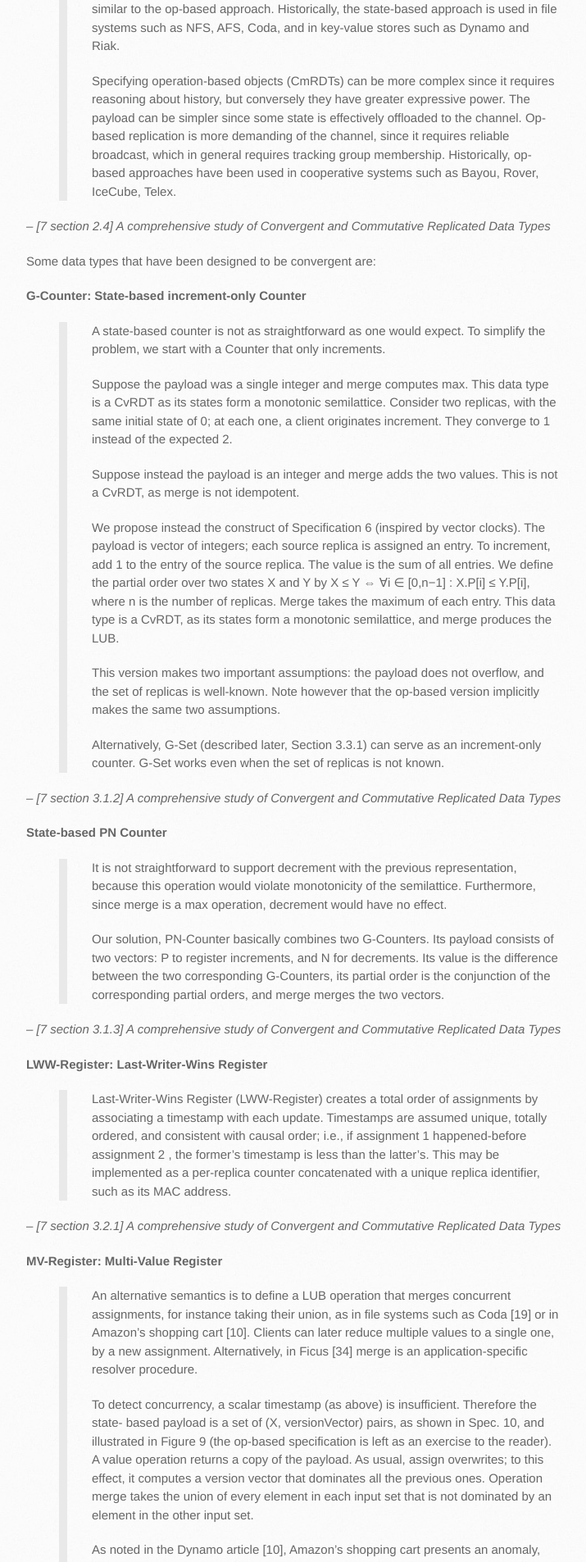
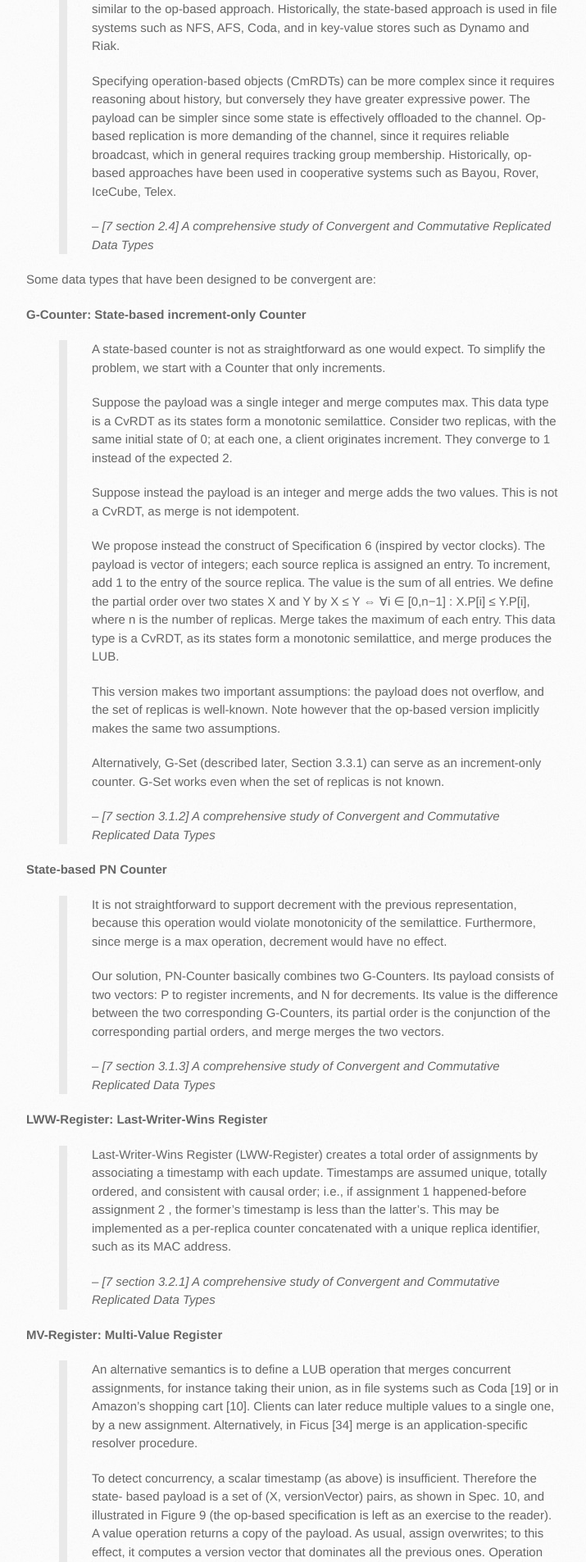
Before and after one commit to simongui/simongui.github.io, a Jekyll site: the page built from distributed-systems/crdt.md, in a window 1280 px wide. Shown: the part 670-2576 px from the top of the page at 82% size, without its empty margins (138-853 px from the left). Built offline with Jekyll 4.4.1, drawn with Linux system fonts in a browser that asks for light colours.

Commit message:
no message

```diff
--- a/distributed-systems/crdt.md
+++ b/distributed-systems/crdt.md
@@ -14,8 +14,8 @@ There are 2 types of CRDT's. State-based (CvRDT) and operation-based (CmRDT).
 > State-based mechanisms (CvRDTs) are simple to reason about, since all necessary information is captured by the state. They require weak channel assumptions, allowing for unknown numbers of replicas. However, sending state may be inefficient for large objects; this can be tackled by shipping deltas, but this requires mechanisms similar to the op-based approach. Historically, the state-based approach is used in file systems such as NFS, AFS, Coda, and in key-value stores such as Dynamo and Riak.
 >
 > Specifying operation-based objects (CmRDTs) can be more complex since it requires reasoning about history, but conversely they have greater expressive power. The payload can be simpler since some state is effectively offloaded to the channel. Op-based replication is more demanding of the channel, since it requires reliable broadcast, which in general requires tracking group membership. Historically, op-based approaches have been used in cooperative systems such as Bayou, Rover, IceCube, Telex.
-
--- <cite>[7 section 2.4] A comprehensive study of Convergent and Commutative Replicated Data Types</cite>
+>
+> -- <cite>[7 section 2.4] A comprehensive study of Convergent and Commutative Replicated Data Types</cite>
 
 Some data types that have been designed to be convergent are:
 
@@ -32,22 +32,22 @@ Some data types that have been designed to be convergent are:
 > This version makes two important assumptions: the payload does not overflow, and the set of replicas is well-known. Note however that the op-based version implicitly makes the same two assumptions.
 >
 > Alternatively, G-Set (described later, Section 3.3.1) can serve as an increment-only counter. G-Set works even when the set of replicas is not known.
-
--- <cite>[7 section 3.1.2] A comprehensive study of Convergent and Commutative Replicated Data Types</cite>
+>
+> -- <cite>[7 section 3.1.2] A comprehensive study of Convergent and Commutative Replicated Data Types</cite>
 
 **State-based PN Counter**
 
 > It is not straightforward to support decrement with the previous representation, because this operation would violate monotonicity of the semilattice. Furthermore, since merge is a max operation, decrement would have no effect.
 >
 > Our solution, PN-Counter basically combines two G-Counters. Its payload consists of two vectors: P to register increments, and N for decrements. Its value is the difference between the two corresponding G-Counters, its partial order is the conjunction of the corresponding partial orders, and merge merges the two vectors.
-
--- <cite>[7 section 3.1.3] A comprehensive study of Convergent and Commutative Replicated Data Types</cite>
+>
+> -- <cite>[7 section 3.1.3] A comprehensive study of Convergent and Commutative Replicated Data Types</cite>
 
 **LWW-Register: Last-Writer-Wins Register**
 
 > Last-Writer-Wins Register (LWW-Register) creates a total order of assignments by associating a timestamp with each update. Timestamps are assumed unique, totally ordered, and consistent with causal order; i.e., if assignment 1 happened-before assignment 2 , the former’s timestamp is less than the latter’s. This may be implemented as a per-replica counter concatenated with a unique replica identifier, such as its MAC address.
-
--- <cite>[7 section 3.2.1] A comprehensive study of Convergent and Commutative Replicated Data Types</cite>
+>
+> -- <cite>[7 section 3.2.1] A comprehensive study of Convergent and Commutative Replicated Data Types</cite>
 
 **MV-Register: Multi-Value Register**
 
@@ -56,8 +56,8 @@ Some data types that have been designed to be convergent are:
 > To detect concurrency, a scalar timestamp (as above) is insufficient. Therefore the state- based payload is a set of (X, versionVector) pairs, as shown in Spec. 10, and illustrated in Figure 9 (the op-based specification is left as an exercise to the reader). A value operation returns a copy of the payload. As usual, assign overwrites; to this effect, it computes a version vector that dominates all the previous ones. Operation merge takes the union of every element in each input set that is not dominated by an element in the other input set.
 >
 > As noted in the Dynamo article [10], Amazon’s shopping cart presents an anomaly, whereby a removed book may re-appear. This is illustrated in the example of Figure 10. The problem is that, MV-Register does not behave like a set, contrary to what one might expect since its payload is a set. We will present clean specifications of Sets in Section 3.3.
-
--- <cite>[7 section 3.2.2] A comprehensive study of Convergent and Commutative Replicated Data Types</cite>
+>
+> -- <cite>[7 section 3.2.2] A comprehensive study of Convergent and Commutative Replicated Data Types</cite>
 
 **G-Set: Grow-Only Set**
 
@@ -66,8 +66,8 @@ Some data types that have been designed to be convergent are:
 > In both the state- and op-based approaches, the payload is a set. Since add is based on union, and union is commutative, the op-based implementation converges; G-Set is a CmRDT.
 >
 > In the state-based approach, add modifies the local state by a union. We define a partial order on some states S and T as S ≤ T ⇔ S ⊆ T and the merge operation as merge(S, T) = S ∪ T. Thus defined, states form a monotonic semilattice and merge is a LUB operation; G-Set is a CvRDT.
-
--- <cite>[7 section 3.3.1] A comprehensive study of Convergent and Commutative Replicated Data Types</cite>
+>
+> -- <cite>[7 section 3.3.1] A comprehensive study of Convergent and Commutative Replicated Data Types</cite>
 
 **2P-Set: Two-Phase Set**
 
@@ -84,14 +84,14 @@ Some data types that have been designed to be convergent are:
 > If we assume (as seems to be the practice) that every element in a shopping cart is unique, then U-Set satisfies the intuitive properties requested of a shopping cart, without the Dynamo anomalies described in Section 3.2.2.
 >
 > U-Set is a CRDT. As every element is assumed unique, adds are independent. A remove operation must be causally after the corresponding add. Accordingly, there can be no concurrent add and remove of the same element.
-
--- <cite>[7 section 3.3.2] A comprehensive study of Convergent and Commutative Replicated Data Types</cite>
+>
+> -- <cite>[7 section 3.3.2] A comprehensive study of Convergent and Commutative Replicated Data Types</cite>
 
 **LWW-element-Set: Last write wins element set**
 
 > An alternative LWW-based approach,6 which we call LWW-element-Set (see Figure 12), attaches a timestamp to each element (rather than to the whole set, as in Figure 8). Con- sider add-set A and remove-set R, each containing (element,timestamp) pairs. To add (resp. remove) an element e, add the pair (e,now()), where now was specified earlier, to A (resp. to R). Merging two replicas takes the union of their add-sets and remove-sets. An element e is in the set if it is in A, and it is not in R with a higher timestamp: lookup(e) = ∃t,∀t′ > t : (e,t) ∈ A ∧ (e,t′) ∈/ R). Since it is based on LWW, this data type is convergent.
-
--- <cite>[7 section 3.3.3] A comprehensive study of Convergent and Commutative Replicated Data Types</cite>
+>
+> -- <cite>[7 section 3.3.3] A comprehensive study of Convergent and Commutative Replicated Data Types</cite>
 
 **PN-Set**
 
@@ -104,8 +104,8 @@ Some data types that have been designed to be convergent are:
 > An alternative construction due to Molli, Weiss and Skaf [private communication] is presented in Specification 14. To avoid the above add anomaly, add increments a negative count of k by |k| + 1; however this presents other anomalies, for instance where remove has no effect.
 >
 > Both these constructs are CRDTs because they combine two CRDTS, a Set and a Counter.
-
--- <cite>[7 section 3.3.4] A comprehensive study of Convergent and Commutative Replicated Data Types</cite>
+>
+> -- <cite>[7 section 3.3.4] A comprehensive study of Convergent and Commutative Replicated Data Types</cite>
 
 **OR-Set: Observed-Remove Set**
 
@@ -122,14 +122,14 @@ Some data types that have been designed to be convergent are:
 > This behaviour is illustrated in Figure 14. The two add(a) operations generate unique tags α and β. The remove(a) called at the top replica translates to removing (a,α) down- stream. The add called at the second replica is concurrent to the remove of the first one, therefore (a,β) remains in the final state.
 >
 > OR-Set is a CRDT. Concurrent adds commute since each one is unique. Concurrent removes commute because any common pairs have the same effect, and any disjoint pairs have independent effects. Concurrent add(e) and remove(f) also commute: if e ̸= f they are independent, and if e = f the remove has no effect.
-
--- <cite>[7 section 3.3.5] A comprehensive study of Convergent and Commutative Replicated Data Types</cite>
+>
+> -- <cite>[7 section 3.3.5] A comprehensive study of Convergent and Commutative Replicated Data Types</cite>
 
 **Add-wins Replicated Sets**
 
 > Considering the case of an add wins semantics we now recall [9] the CRDT design of an Observed Remove Set, or OR-Set, and then introduce an optimized design that preserves the OR-Set behaviour and greatly improves its space complexity.
-
--- <cite>[8 section 4] An Optimized Conflict-free Replicated Set</cite>
+>
+> -- <cite>[8 section 4] An Optimized Conflict-free Replicated Set</cite>
 
 **Add-only monotonic DAG**
 
@@ -140,16 +140,16 @@ Some data types that have been designed to be convergent are:
 > Add-only Monotonic DAG is a CRDT, because concurrent addEdge (resp. addBetween) either concern different edges (resp. vertices) in which case they are independent, or the same edge (resp. vertex), in which case the execution is idempotent.
 >
 > Generalising monotonic DAG to removals proves problematic. It should be OK to remove an edge (expressed as a precondition on removeEdge) as long as this does not disrupt paths between distinct vertices. Unfortunately, this is not live.
-
--- <cite>[7 section 3.4.1] A comprehensive study of Convergent and Commutative Replicated Data Types</cite>
+>
+> -- <cite>[7 section 3.4.1] A comprehensive study of Convergent and Commutative Replicated Data Types</cite>
 
 **Add-Remove Partial Order data type**
 
 > The above issues with vertex removal do not occur if we consider a Partial Order data type rather than a DAG. Since a partial order is transitive, implicitly all alternate paths exist; thus the problematic precondition on vertex removal is not necessary. For the representation, we use a minimal DAG and compute transitive relations on the fly (operation before). To ensure transitivity, a removed vertex is retained as a tombstone. Thus, our Spec. uses a 2P-Set for vertices, and a G-Set for edges.
 >
 > We manage vertices as a 2P-Set. Concurrent addBetweens are either independent or idempotent. Any dependence between addBetween and remove is resolved by causal delivery. Thus this data type is a CRDT.
-
--- <cite>[7 section 3.4.2] A comprehensive study of Convergent and Commutative Replicated Data Types</cite>
+>
+> -- <cite>[7 section 3.4.2] A comprehensive study of Convergent and Commutative Replicated Data Types</cite>
 
 **RGA: Replicated Growable Array**
 
```
